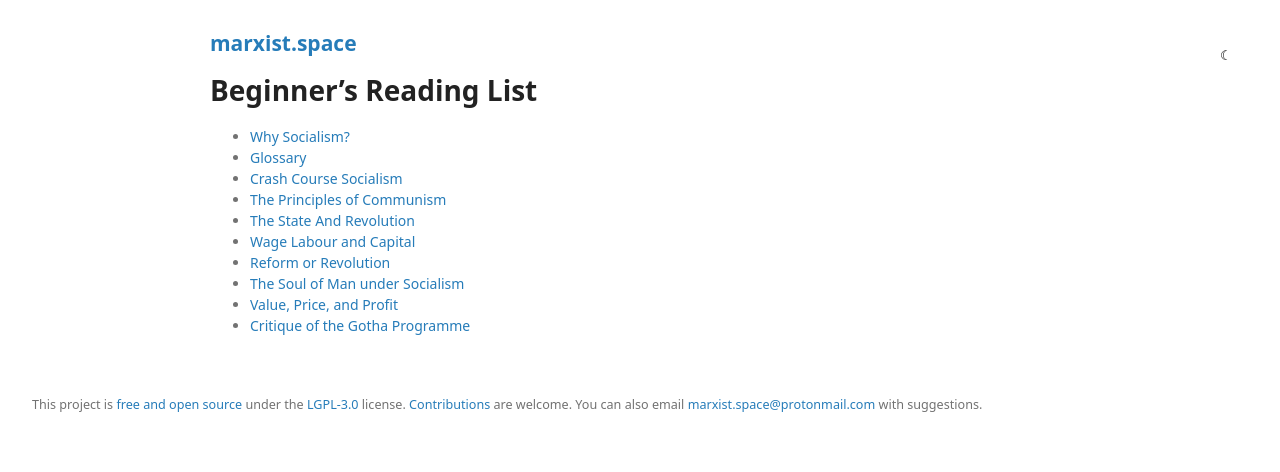
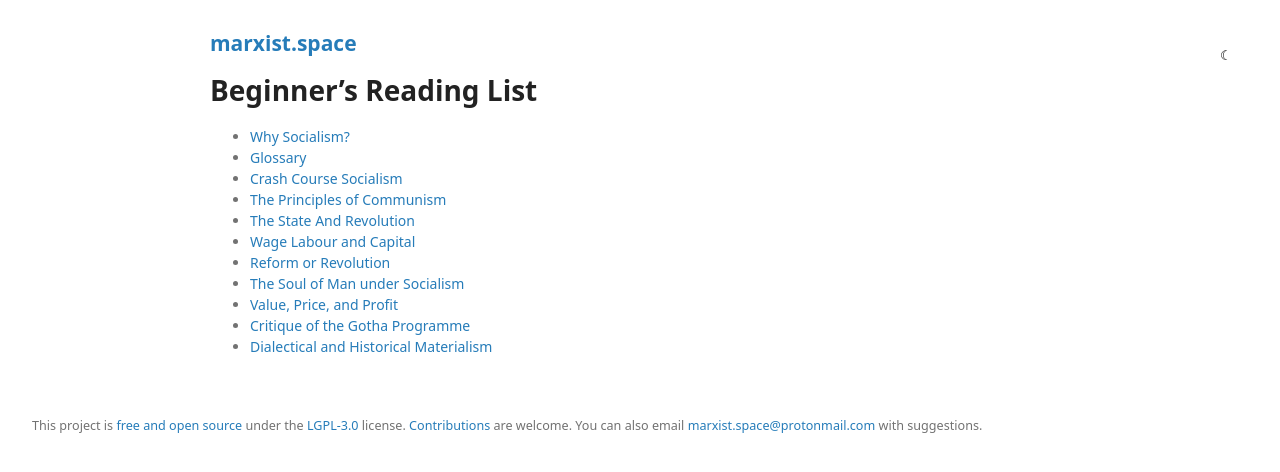
Before and after one commit to prolesoft/marxist.space, a Jekyll site: the page built from beginners-reading-list.md, in a window 1280 px wide. Shown: the top 472 px of the page. Built offline with Jekyll 4.4.1, drawn with Linux system fonts in a browser that asks for light colours; our own code applies the rules of GitHub Pages for plain Markdown files.

Commit message:
chore: link

```diff
--- a/beginners-reading-list.md
+++ b/beginners-reading-list.md
@@ -16,3 +16,4 @@ title: Beginner's Reading List
 * [The Soul of Man under Socialism](https://www.marxists.org/reference/archive/wilde-oscar/soul-man/)
 * [Value, Price, and Profit](https://www.marxists.org/archive/marx/works/1865/value-price-profit/index.htm)
 * [Critique of the Gotha Programme](https://www.marxists.org/archive/marx/works/1875/gotha/)
+* [Dialectical and Historical Materialism](https://www.marxists.org/reference/archive/stalin/works/1938/09.htm)
```
